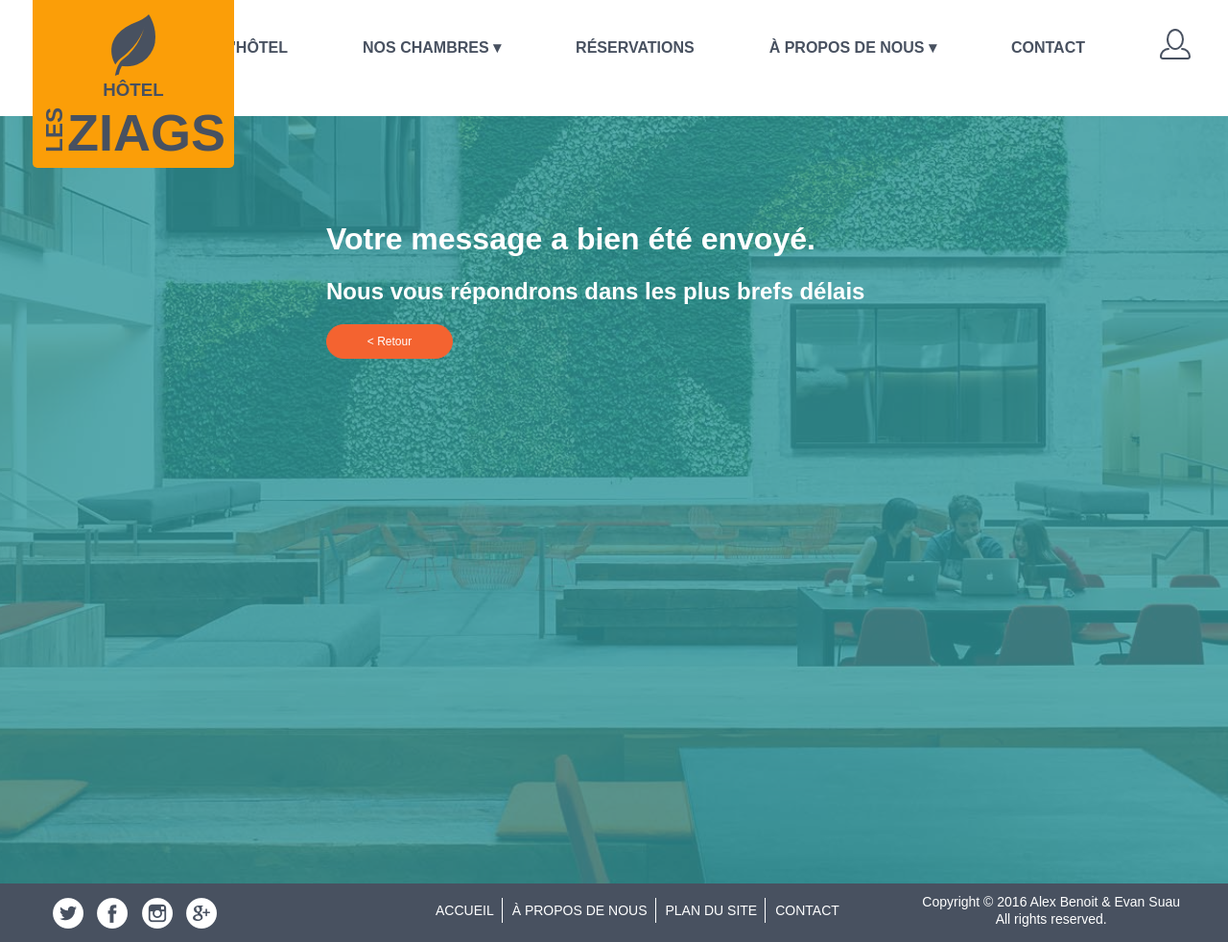
After one commit to been3/mosquee, a PHP site: page /contact-submitted.php in a window 1280 px wide. The commit adds this page. Shown: the whole page at 96% size. Run offline with PHP 8.4, Linux system fonts and the light colour scheme.

Commit message:
Added contact page.

```diff
--- /dev/null
+++ b/contact-submitted.php
@@ -0,0 +1,80 @@
+<!DOCTYPE html>
+<!--
+    ╭──────────────────────────────────────────╮
+    │ ≡ Design & Front-end                     │
+    ╞══════════════════════════════════════════╡
+    │                                          │
+    │ EVAN SUAU                                │
+    ├──────────┬───────────────────────────────┤
+    │ Email    │ evan.suau@etu.u-pec.fr        │
+    ├──────────┼───────────────────────────────┤
+    │ Location │ Sucy-en-Brie, FR              │
+    ╰──────────┴───────────────────────────────╯
+
+    ╭──────────────────────────────────────────╮
+    │ ≡ Front-end & Back-end                   │
+    ╞══════════════════════════════════════════╡
+    │                                          │
+    │ ALEX BENOIT                              │
+    ├──────────┬───────────────────────────────┤
+    │ Email    │ ben75.alex@gmail.com          │
+    ├──────────┼───────────────────────────────┤
+    │ Location │ Paris, FR                     │
+    ╰──────────┴───────────────────────────────╯
+-->
+
+<html lang="fr">
+    <head>
+
+        <!-- META -->
+        <meta charset="utf-8" />
+        <title>Hôtel Les Ziags | Contactez-nous</title>
+        <!--[if lt IE 9]>
+        <script src="http://html5shiv.googlecode.com/svn/trunk/html5.js"></script>
+        <![endif]-->
+
+        <!-- STYLES -->
+        <!-- CSS -->
+        <link href="/content/css/main.css" rel="stylesheet" type="text/css" media="screen" />
+        <link href="/content/css/contact.css" rel="stylesheet" type="text/css" media="screen" />
+        <!-- Favicon -->
+        <link rel="shortcut icon" href="/favicon.ico" />
+        <!--[if IE]>
+        <link rel="shortcut icon" type="image/x-icon" href="/favicon.ico" />
+        <![endif]-->
+
+        <script type="text/javascript" src="/content/js/jquery-1.12.1.min.js"></script>
+        <script type="text/javascript" src="/content/js/modernizr-3.3.1.min.js"></script>
+    </head>
+
+    <body>
+
+        <!-- Wrapper -->
+        <div class="wrapper">
+
+            <!-- Header -->
+            <?php include 'view/headerView.php'; ?>
+
+            <!-- Content -->
+            <div class="content contact contact-submitted">
+                <div class="content-overlay">
+
+                    <!-- Container -->
+                    <div class="container container-main">
+                        <h1>Votre message a bien été envoyé.</h1>
+                        <h2>Nous vous répondrons dans les plus brefs délais</h2>
+                        <a href="contact" class="button-return">< Retour</a>
+                    </div>
+
+                </div>
+            </div>
+
+            <!-- Footer -->
+            <?php include 'view/footerView.php'; ?>
+        </div>
+
+        <script type="text/javascript" src="/content/js/script.js"></script>
+        <script type="text/javascript" src="/content/js/datePicker.js"></script>
+
+    </body>
+</html>
--- /dev/null
+++ b/content/css/contact.css
@@ -0,0 +1,66 @@
+/*///////////////////
+    CONTACT PAGE
+///////////////////*/
+
+
+.content {
+    background: url(/content/img/backgrounds/hero_ofc_san-francisco_888-brannan_1500x750_1395083524_1500x750.jpg) fixed no-repeat center;
+    background-size: cover;
+    height: 100%;
+}
+
+.contact.content {
+    min-height: 900px;
+}
+
+.contact-submitted.content {
+    min-height: 500px;
+}
+
+
+.container-main {
+    margin: auto;
+    position: relative;
+    top: 110px;
+}
+
+.contact .container-main {
+    width: 1200px;
+}
+
+.contact-submitted .container-main {
+    color: white;
+    width:  600px;
+}
+
+.contact .container-main table {
+    margin: auto;
+    width: 100%;
+}
+
+.contact .container-main form {
+    background: rgba(0, 0, 0, 0.5);
+    padding: 50px;
+    color: white;
+}
+
+.contact .container-main form input {
+    width: 404px;
+}
+
+.container-main form textarea {
+    border: 1px solid #d9d9d9;
+    height: 200px;
+    width: 430px;
+    margin: 5px 0 10px 0;
+}
+
+#map {
+    display: inline-block;
+    position: relative;
+    left: 50px;
+}
+
+.contact-submitted .button-return {
+    width: 100px;
+}
--- a/content/css/main.css
+++ b/content/css/main.css
@@ -451,6 +451,10 @@ form input:focus, select:focus {
     content: url("/content/img/icons/man-user_16px_485160.png");
 }
 
+.input-container-mail-object:before {
+    content: url("/content/img/icons/lamp_16px_485160.png");
+}
+
 
 /* Buttons in forms */
 .button-submit,
--- a/view/footerView.php
+++ b/view/footerView.php
@@ -10,7 +10,7 @@
             <li><a href="/index">Accueil</a></li>
             <li><a href="/about">&Agrave; propos de nous</a></li>
             <li><a href="/sitemap">Plan du site</a></li>
-            <li><a href="/contact">Contacts</a></li>
+            <li><a href="/contact">Contact</a></li>
         </ul>
     </nav>
     <div id="site-info__credits">
--- a/view/headerView.php
+++ b/view/headerView.php
@@ -27,7 +27,7 @@
                     <li><a href="/team" class="nav-primary__link-who__sub-menu">L'équipe</a></li>
                 </ul>
             </li>
-            <li><a href="/contacts" class="nav-primary__link">Contact</a></li>
+            <li><a href="/contact" class="nav-primary__link">Contact</a></li>
             <li><a href="/login" class="nav-primary__link" id="nav-primary__login"></a></li>
         </ul>
     </nav>
```
Also changed, not shown: contact.php (added, +97 -0 lines), content/img/backgrounds/hero_ofc_san-francisco_888-brannan_1500x750_1395083524_1500x750.jpg (added), content/img/icons/lamp_16px_485160.png (added).
